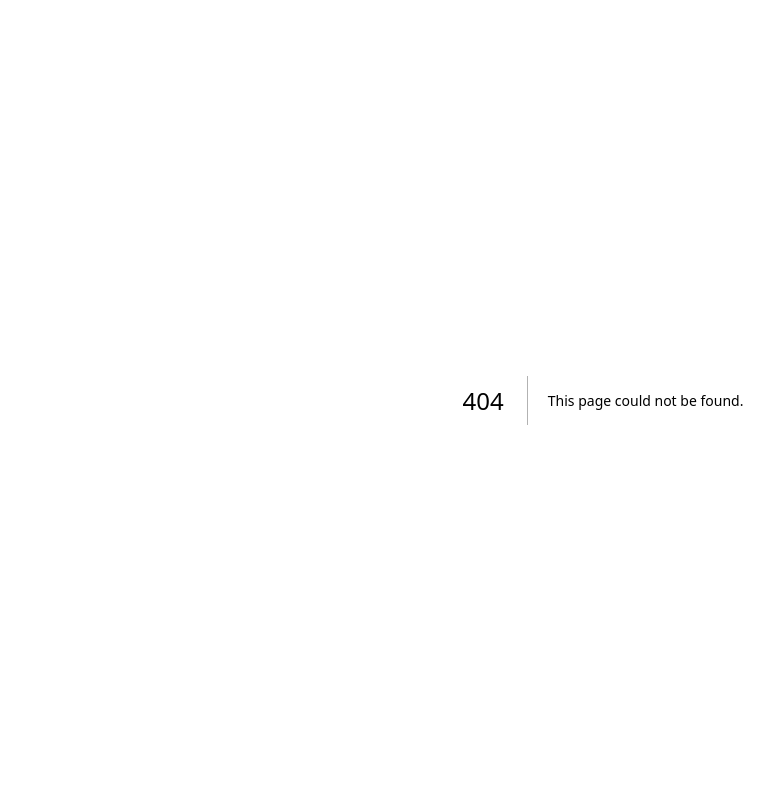
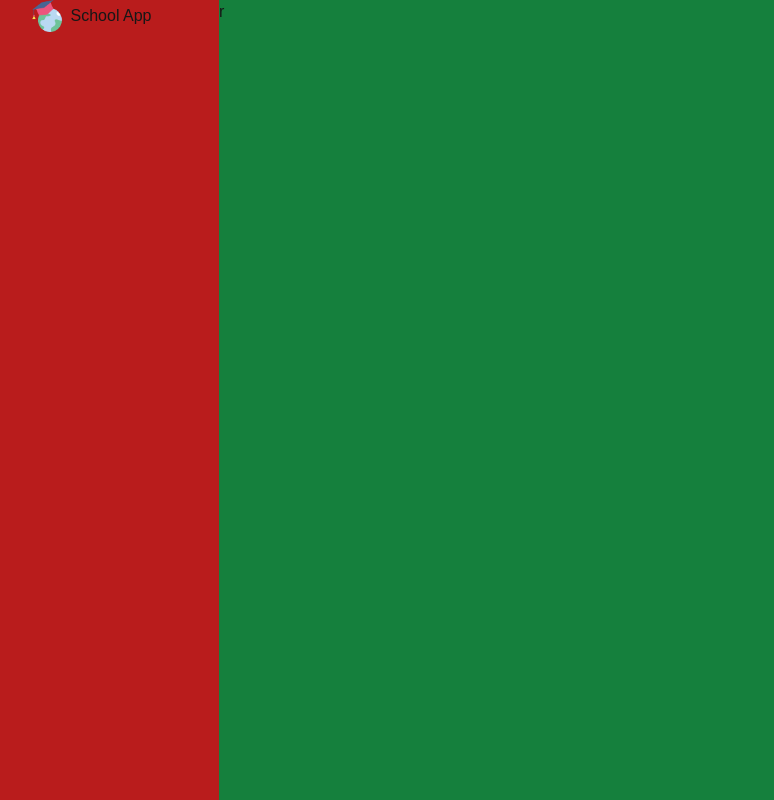
Before and after one commit to mdazmi28/Education-Management-System, a Next.js app in the folder client/: page /admin in a window 1280 px wide. Before the commit this address had no page. Shown: the whole page, without its empty margins (37-811 px from the left). Built offline with nearby package versions, Linux system fonts and the light colour scheme.

Commit message:
layout work start

```diff
--- /dev/null
+++ b/client/src/app/(dashboard)/admin/page.jsx
@@ -0,0 +1,11 @@
+// import React from 'react';
+
+const AdminPage = () => {
+    return (
+        <div>
+            ADMIN
+        </div>
+    );
+};
+
+export default AdminPage;
--- /dev/null
+++ b/client/src/app/(dashboard)/layout.js
@@ -0,0 +1,22 @@
+import Link from "next/link";
+import Image from "next/image";
+import { Span } from "next/dist/trace";
+
+export default function RootLayout({ children }) {
+  return (
+    <div className="h-screen flex">
+      {/* Left */}
+      <div className="w-[20%] bg-red-700 md:w-[10%] lg:w-[20%] xl:w-[20%]">
+        <Link href="/" className='flex items-center justify-center gap-2'>
+          <Image src="/logo.png" alt="Logo" width={32} height={32} />
+          <span className="hidden lg:block">School App</span>
+        </Link>
+      </div>
+
+      {/* Right */}
+      <div className="w-[80%] bg-green-700 md:w-[90%] lg:w-[80%] xl:w-[80%]">
+        r
+      </div>
+    </div>
+  );
+}
--- /dev/null
+++ b/client/src/app/(dashboard)/parent/page.jsx
@@ -0,0 +1,11 @@
+// import React from 'react';
+
+const ParentPage = () => {
+    return (
+        <div>
+            ADMIN
+        </div>
+    );
+};
+
+export default ParentPage;
--- /dev/null
+++ b/client/src/app/(dashboard)/student/page.jsx
@@ -0,0 +1,11 @@
+// import React from 'react';
+
+const StudentPage = () => {
+    return (
+        <div>
+            ADMIN
+        </div>
+    );
+};
+
+export default StudentPage;
--- /dev/null
+++ b/client/src/app/(dashboard)/teacher/page.jsx
@@ -0,0 +1,11 @@
+// import React from 'react';
+
+const TeacherPage = () => {
+    return (
+        <div>
+            TeacherPage
+        </div>
+    );
+};
+
+export default TeacherPage;
--- /dev/null
+++ b/client/src/app/sign-in/page.jsx
@@ -0,0 +1,11 @@
+import React from 'react';
+
+const SignInPage = () => {
+    return (
+        <div>
+            Login
+        </div>
+    );
+};
+
+export default SignInPage
--- /dev/null
+++ b/client/src/components/Menu.jsx
@@ -0,0 +1,11 @@
+import React from 'react';
+
+const Menu = () => {
+    return (
+        <div>
+
+        </div>
+    );
+};
+
+export default Menu;
--- /dev/null
+++ b/client/src/components/NavBar.jsx
@@ -0,0 +1,11 @@
+import React from 'react';
+
+const NavBar = () => {
+    return (
+        <div>
+
+        </div>
+    );
+};
+
+export default NavBar;
```
Also changed, not shown: 2 other files (tests, documents, lock files or other folders).
